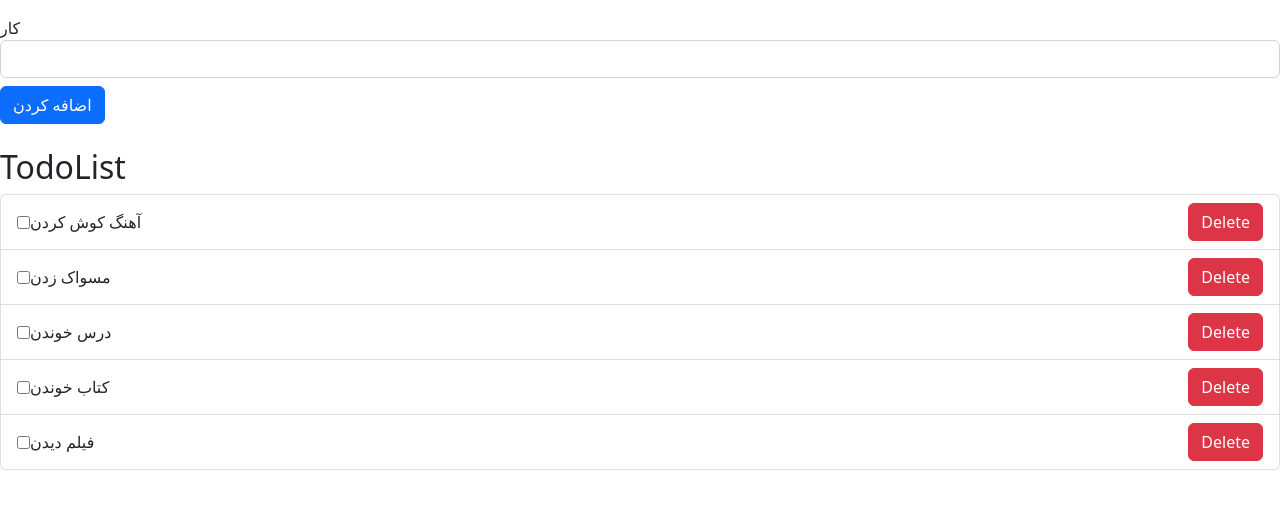
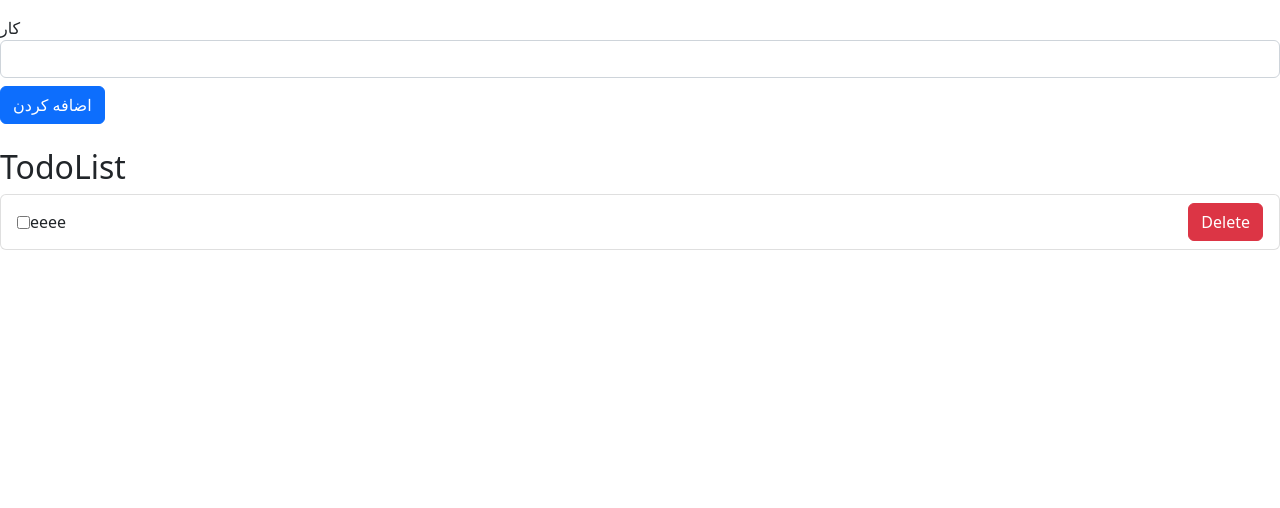
Before and after one commit to ZahraNejati79/redux-toolkit, a React (Create React App) app: page / in a window 1280 px wide. Shown: the top 508 px of the page. Built offline with nearby package versions, Linux system fonts and the light colour scheme; data requests are answered from the project's data file.

Commit message:
delete async todo/ axios.delete

```diff
--- a/server/db.json
+++ b/server/db.json
@@ -1,28 +1,8 @@
 {
   "todos": [
     {
-      "id": 1,
-      "title": "آهنگ کوش کردن",
-      "completed": false
-    },
-    {
-      "id": 2,
-      "title": "مسواک زدن",
-      "completed": false
-    },
-    {
-      "id": 3,
-      "title": "درس خوندن",
-      "completed": false
-    },
-    {
-      "id": 4,
-      "title": "کتاب خوندن",
-      "completed": false
-    },
-    {
-      "id": 5,
-      "title": "فیلم دیدن",
+      "id": 1667307707083,
+      "title": "eeee",
       "completed": false
     }
   ]
--- a/src/components/Todos/TodoItem.jsx
+++ b/src/components/Todos/TodoItem.jsx
@@ -1,5 +1,8 @@
 import { useDispatch } from "react-redux";
-import { deleteTodo, toggleTodo } from "../../features/todosSlice/todosSlice";
+import {
+  deleteAsyncTodos,
+  toggleAsyncTodos,
+} from "../../features/todosSlice/todosSlice";
 
 const TodoItem = ({ id, title, completed }) => {
   const dispatch = useDispatch();
@@ -11,13 +14,15 @@ const TodoItem = ({ id, title, completed }) => {
             type="checkbox"
             className="mr-3"
             checked={completed}
-            onChange={(e) => dispatch(toggleTodo({ id }))}
+            onChange={(e) =>
+              dispatch(toggleAsyncTodos({ id, completed: !completed, title }))
+            }
           ></input>
           {title}
         </span>
         <button
           className="btn btn-danger"
-          onClick={() => dispatch(deleteTodo({ id }))}
+          onClick={() => dispatch(deleteAsyncTodos({ id }))}
         >
           Delete
         </button>
--- a/src/features/todosSlice/todosSlice.jsx
+++ b/src/features/todosSlice/todosSlice.jsx
@@ -35,8 +35,21 @@ export const toggleAsyncTodos = createAsyncThunk(
     try {
       const res = await axios.put(`http://localhost:3001/todos/${payload.id}`, {
         completed: payload.completed,
+        title: payload.title,
       });
       return res.data;
+    } catch (error) {
+      return rejectWithValue([], error);
+    }
+  }
+);
+
+export const deleteAsyncTodos = createAsyncThunk(
+  "todos/deleteAsyncTodos",
+  async (payload, { rejectWithValue }) => {
+    try {
+      await axios.delete(`http://localhost:3001/todos/${payload.id}`);
+      return { id: payload.id };
     } catch (error) {
       rejectWithValue(error);
     }
@@ -93,7 +106,10 @@ const todosSlice = createSlice({
     },
     [toggleAsyncTodos.fulfilled]: (state, action) => {
       const selectedTodo = state.todos.find((t) => t.id === action.payload.id);
-      selectedTodo.completed = !action.payload.completed;
+      selectedTodo.completed = action.payload.completed;
+    },
+    [deleteAsyncTodos.fulfilled]: (state, action) => {
+      state.todos = state.todos.filter((t) => t.id !== action.payload.id);
     },
   },
 });
```
